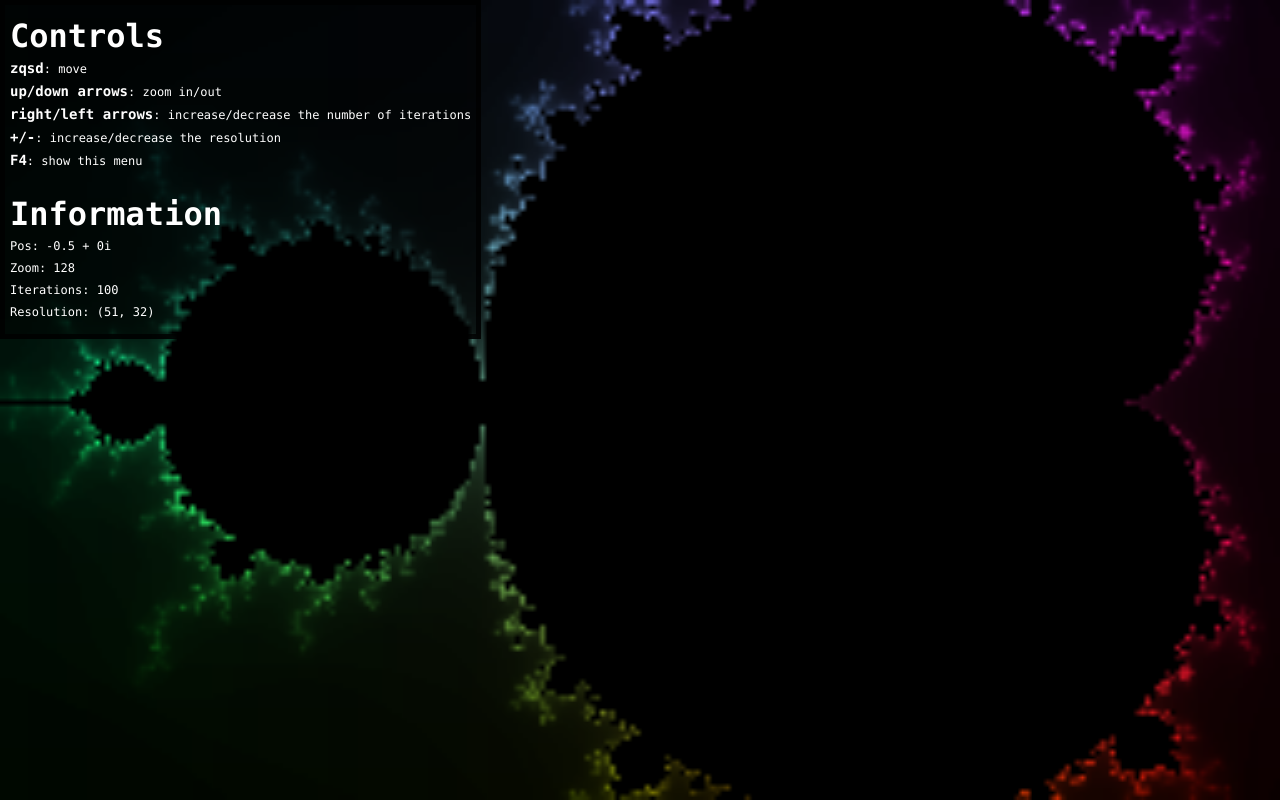
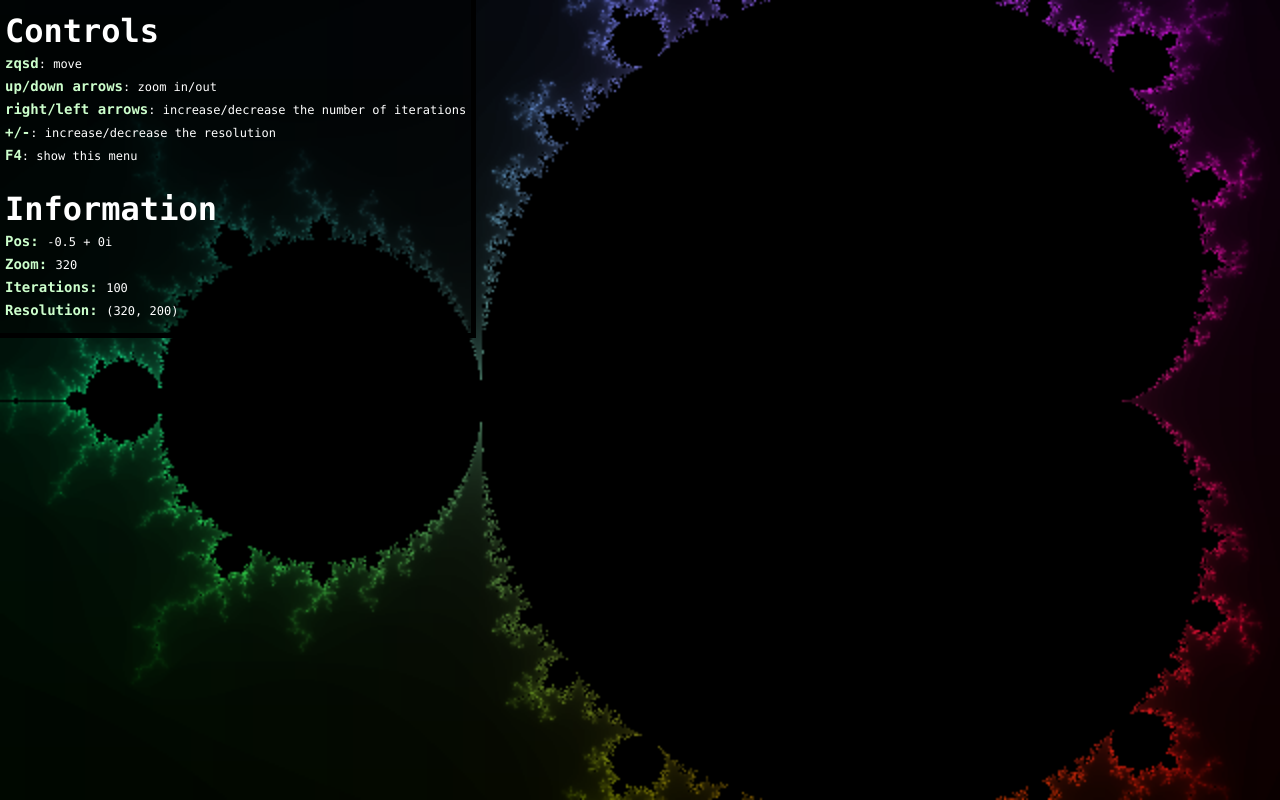
Before and after one commit to d-002/mandelbrot, a plain HTML site: page index.html in a window 1280 px wide. Drawn offline with Linux system fonts and the light colour scheme.

Commit message:
Changed the look of the menu

```diff
--- a/script.js
+++ b/script.js
@@ -58,7 +58,7 @@ function updateF4() {
 	let comments = ["Pos: ", "Zoom: ", "Iterations: ", "Resolution: "];
 	let info = [pos.re + " + " + pos.im + "i", zoom, N, "(" + parseInt(W/precision) + ", " + parseInt(H/precision) + ")"];
 	for (let i = 0; i < elts.length; i++) {
-		elts[i].innerHTML = comments[i] + info[i];
+		elts[i].innerHTML = "<strong>" + comments[i] + "</strong>" + info[i];
 	}
 }
 
@@ -175,7 +175,7 @@ function onpress(e) {
 
 let canvas, divF4;
 let W, H;
-let precision = 5; // pixels
+let precision = 2; // pixels
 let redraw = true;
 let F4 = true;
 
--- a/style.css
+++ b/style.css
@@ -8,6 +8,7 @@ html, body {
 
 h3 {
 	font-size: 10px;
+	text-decoration: underline;
 }
 
 p {
@@ -17,6 +18,7 @@ p {
 strong {
 	font-weight: bold;
 	font-size: 14px;
+	color: #cfc;
 }
 
 canvas {
@@ -32,7 +34,9 @@ div div {
 	transition: transform 0.3s ease-out;
     position: absolute;
     background-color: rgba(0, 0, 0, 0.5);
-    border: 5px solid rgba(0, 0, 0, 0.8);
+    border: 5px solid black;
+	border-top: none;
+	border-left: none;
 }
 
 .showed {
```
